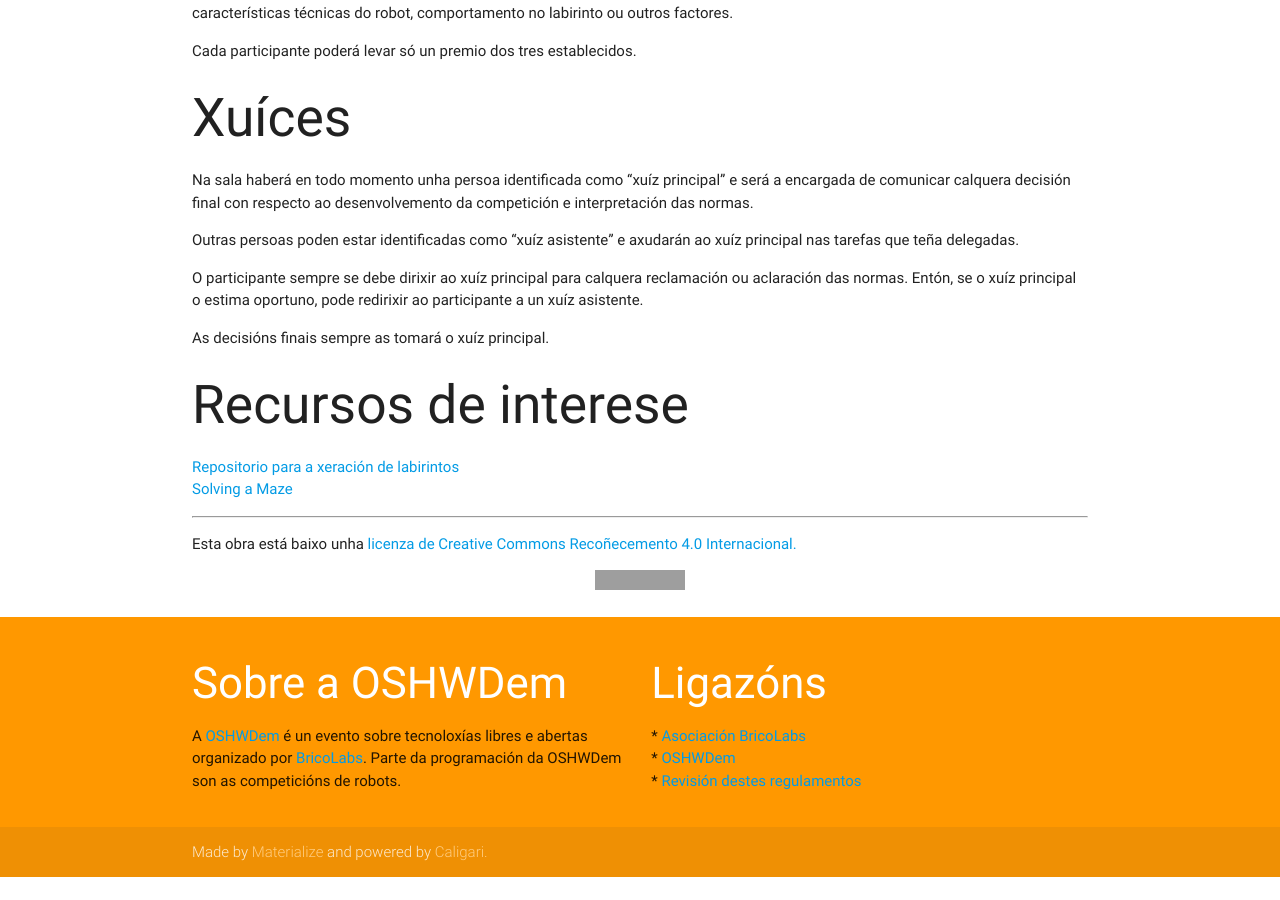
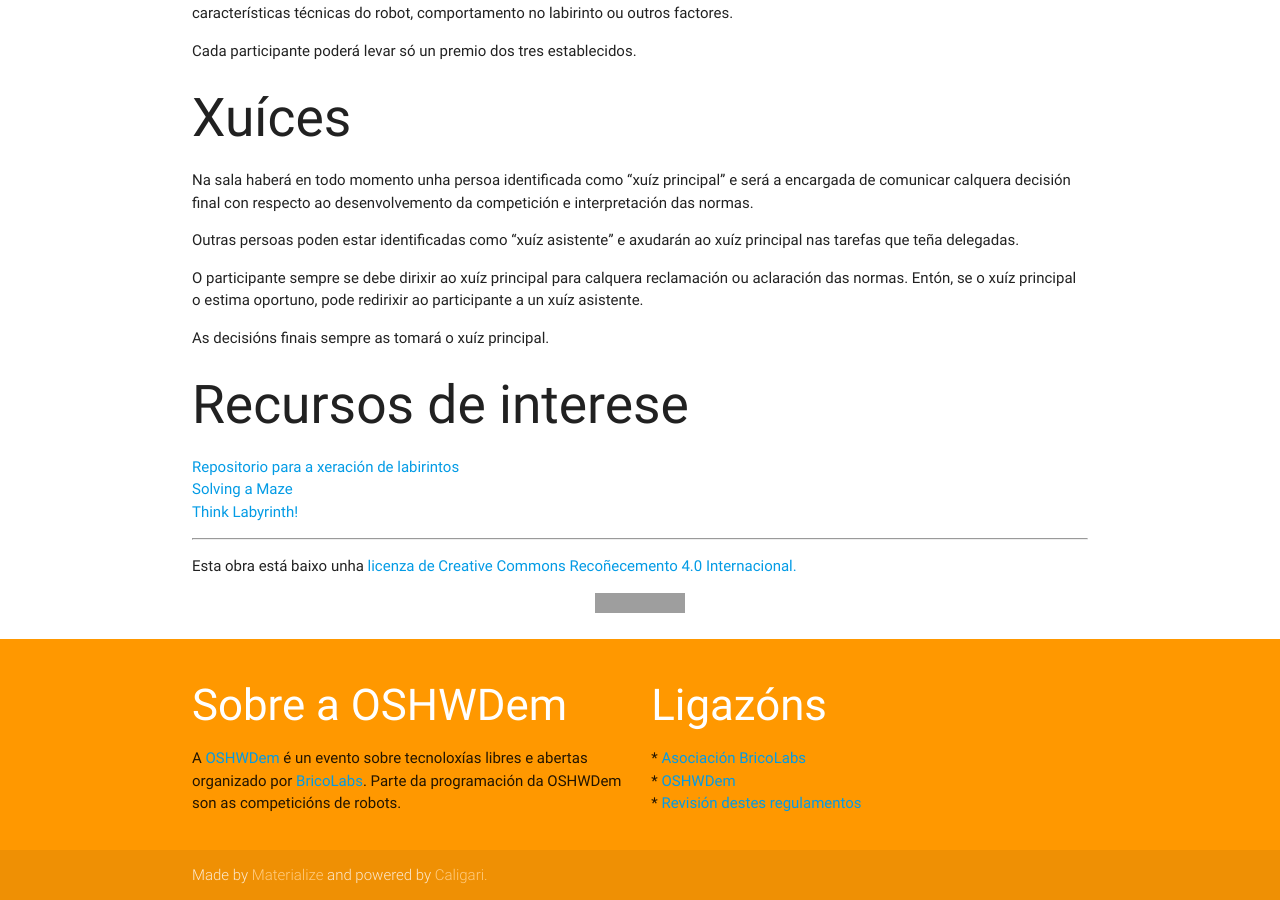
Before and after one commit to brico-labs/Regulamentos, a Jekyll site: the page built from labirinto.md, in a window 1280 px wide and 900 px high, scrolled down 2928 px. Built offline with Jekyll 4.4.1, drawn with Linux system fonts in a browser that asks for light colours; nearby versions of some CDN libraries; before the commit the page ends 3805 px from its top, so only the background shows below that; grey boxes are pictures that could not be loaded.

Commit message:
Ligazón a Think Labyrinth!

```diff
--- a/labirinto.md
+++ b/labirinto.md
@@ -176,8 +176,9 @@ As decisións finais sempre as tomará o xuíz principal.
 
 ## Recursos de interese
 
-  - [Repositorio para a xeración de labirintos](https://github.com/bricolabs/OshwdemMazes)
-  - [Solving a Maze](https://www.cs.bu.edu/teaching/alg/maze/)
+  * [Repositorio para a xeración de labirintos](https://github.com/bricolabs/OshwdemMazes)
+  * [Solving a Maze](https://www.cs.bu.edu/teaching/alg/maze/)
+  * [Think Labyrinth!](http://www.astrolog.org/labyrnth.htm)
 
 
 ----
```
